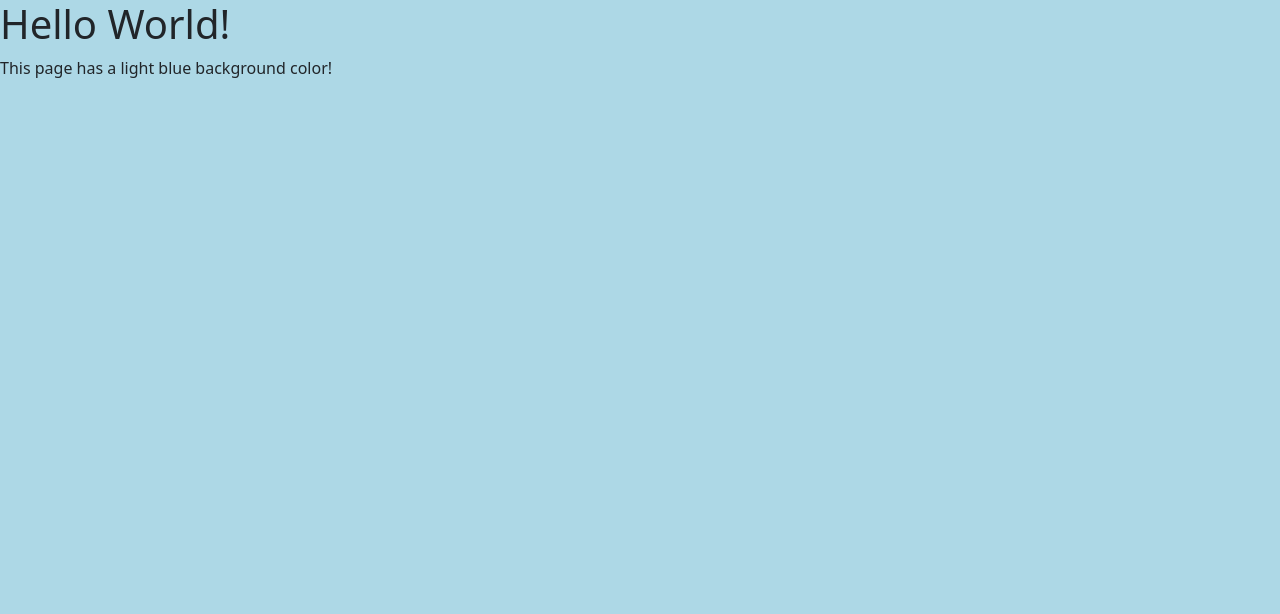
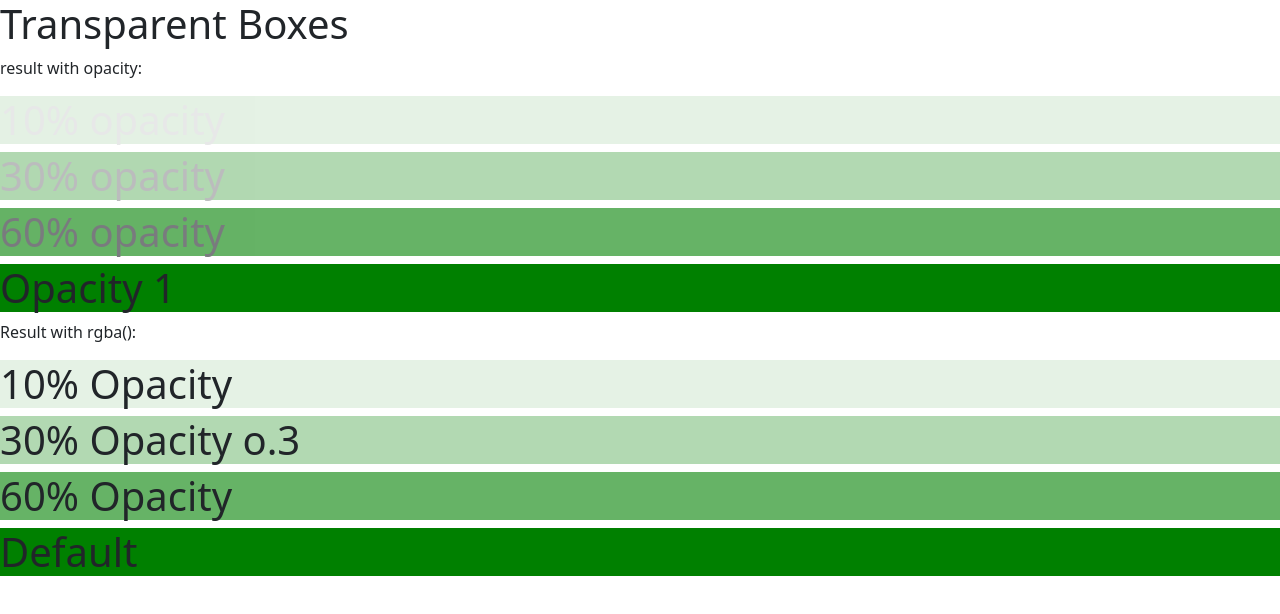
Before and after one commit to Sajjatul21/practice-js, a plain HTML site: page index.html in a window 1280 px wide. Drawn offline with nearby package versions, Linux system fonts and the light colour scheme.

Commit message:
If you do not want to apply opacity to child elements, like in our example above, use RGBA color values. The following example sets the opacity for the background color and not the text

```diff
--- a/index.html
+++ b/index.html
@@ -10,15 +10,57 @@
 
 </head>
 <style>
-    body {
-        background-color: lightblue;
+    div {
+        background-color: rgb(0, 128, 0);
+    }
+
+    div.first {
+        background: rgba(0, 128, 0, 0.1);
+    }
+
+    div.second {
+        background: rgba(0, 128, 0, 0.3);
+    }
+
+    div.third {
+        background: rgba(0, 128, 0, 0.6);
     }
 </style>
 
 <body>
 
-    <h1>Hello World!</h1>
-    <p>This page has a light blue background color!</p>
+
+    <h1>Transparent Boxes</h1>
+
+    <p>result with opacity: </p>
+
+    <div style="opacity: 0.1;">
+        <h1>10% opacity</h1>
+    </div>
+    <div style="opacity: 0.3;">
+        <h1>30% opacity</h1>
+    </div>
+    <div style="opacity: 0.6;">
+        <h1>60% opacity</h1>
+    </div>
+    <div>
+        <h1> Opacity 1</h1>
+    </div>
+
+    <p>Result with rgba():</p>
+    <div class="first">
+        <h1>10% Opacity </h1>
+    </div>
+    <div class="second">
+        <h1>30% Opacity o.3</h1>
+    </div>
+    <div class="third">
+        <h1> 60% Opacity</h1>
+    </div>
+    <div>
+        <h1>Default</h1>
+    </div>
+
 
 </body>
 
```
